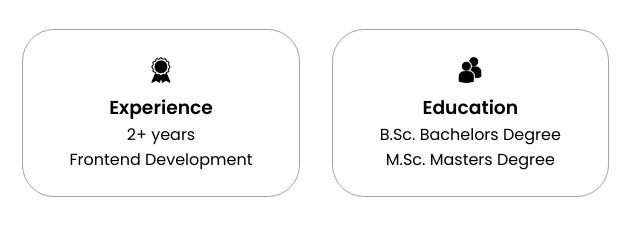
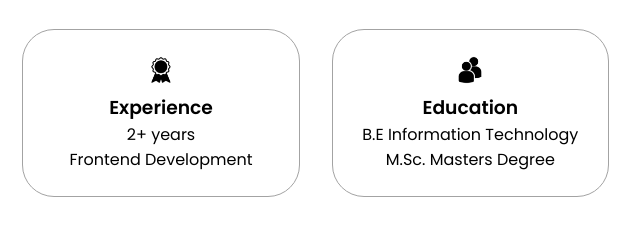
Before and after one commit to Ashish020202/Personal-portfolio, a plain HTML site: page fportfolio/index.html in a window 1280 px wide. Shown: the part 871-1097 px from the top of the page, 479-1119 px from the left. Drawn offline with Linux system fonts and the light colour scheme.

Commit message:
Update index.html

```diff
--- a/fportfolio/index.html
+++ b/fportfolio/index.html
@@ -86,7 +86,7 @@
               class="icon"
             />
             <h3>Education</h3>
-            <p>B.Sc. Bachelors Degree<br />M.Sc. Masters Degree</p>
+            <p>B.E Information Technology<br />M.Sc. Masters Degree</p>
           </div>
         </div>
         <div class="text-container">
```
